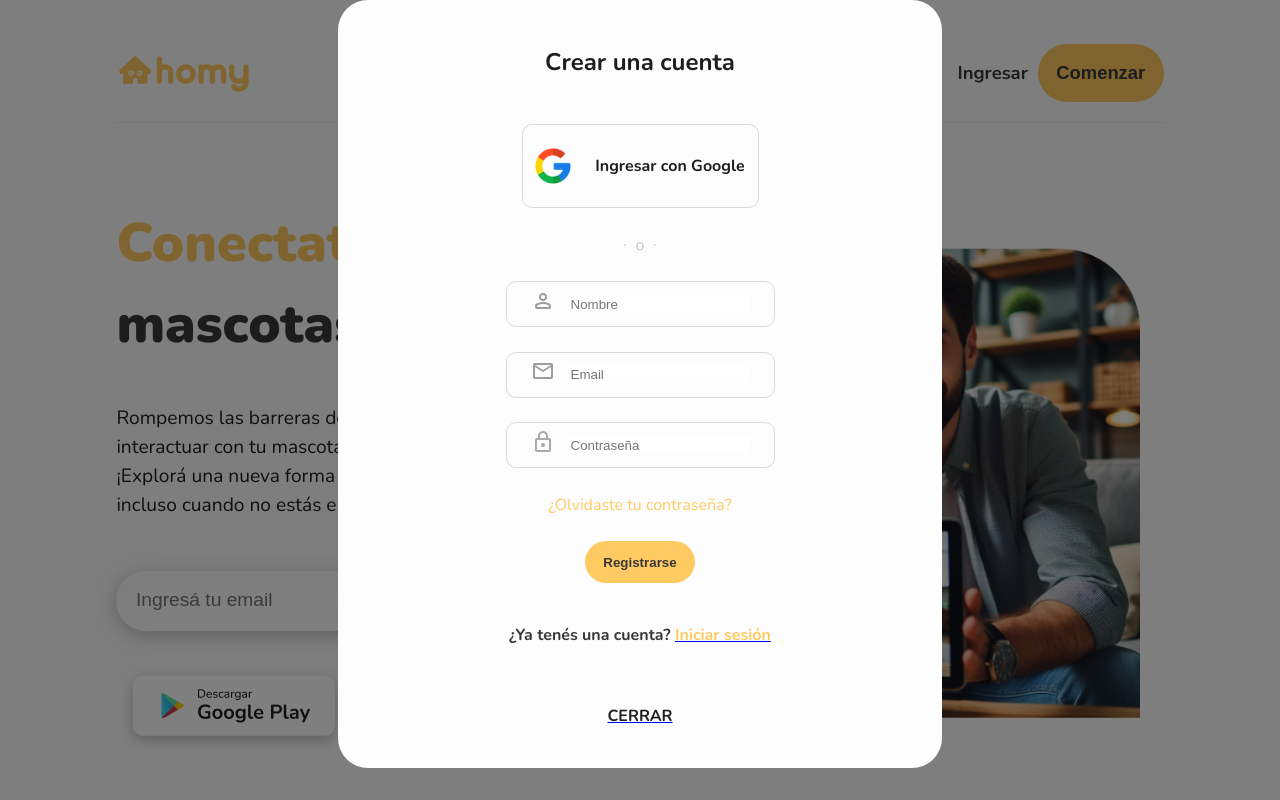
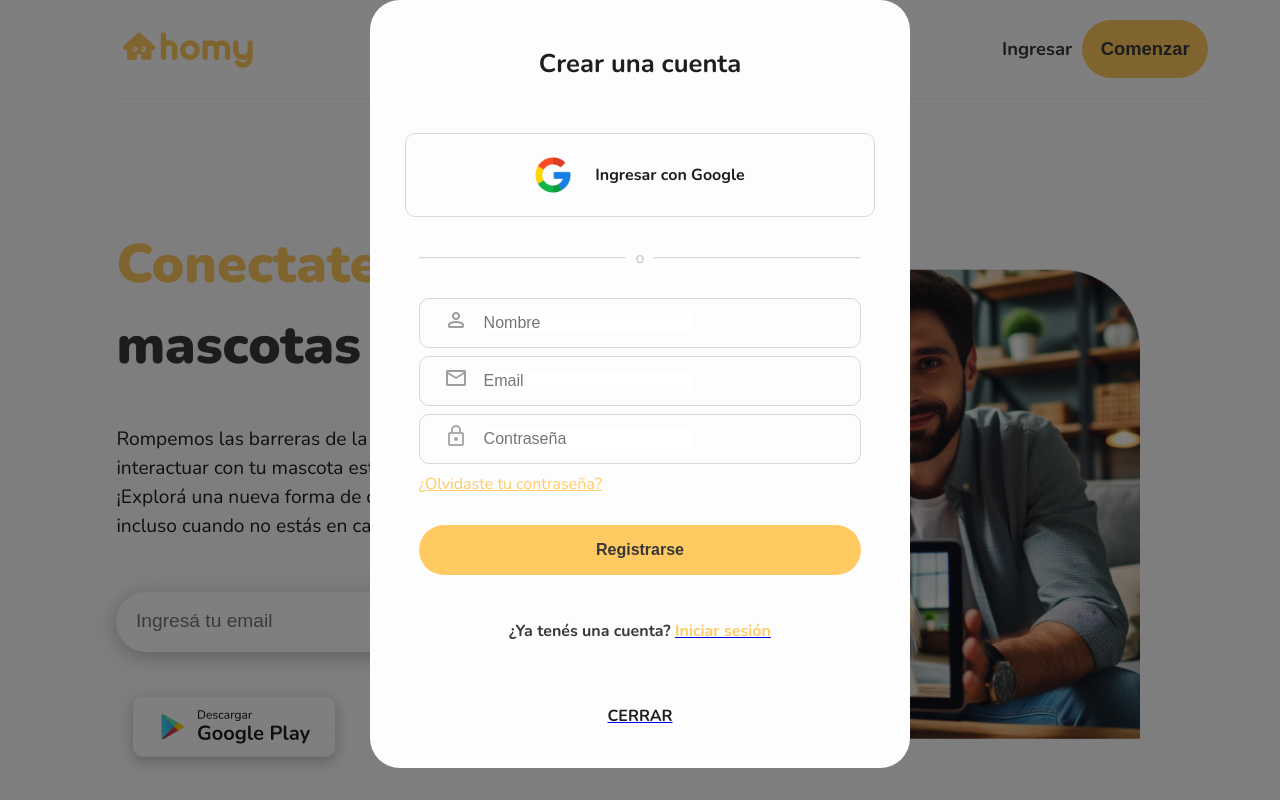
Before and after one commit to jimenabelentorrilla/homy, a React (Vite) app: page /signIn in a window 1280 px wide. Both pictures are taken after a click on the button "Comenzar gratis". Shown: the top 800 px of the page. Built offline with nearby package versions, Linux system fonts and the light colour scheme.

Commit message:
modal y fixed nav

```diff
--- a/src/componentes/Como/Como.css
+++ b/src/componentes/Como/Como.css
@@ -55,7 +55,7 @@
     color:#FFFEF8;
     font-weight: 700;
     background-color: #FFCA61;
-    padding: 1em 1.5em;
+    padding: 0.6em 1em;
     border-radius: 30px;
     border: none;
 }
--- a/src/componentes/Contact/Contact.css
+++ b/src/componentes/Contact/Contact.css
@@ -44,6 +44,11 @@
 }
 
 /***form****/
+.w-fr{
+    max-width: 33.75em;
+    display: block;
+    margin-inline: auto;
+}
 .frame-86{
     width: 100%;
     height: auto;
@@ -65,6 +70,7 @@ form{
     display: flex;
     flex-direction: column;
     justify-content: center;
+    gap:1em;
 }
 .cnt-title{
     font-weight: 500;
--- a/src/componentes/Contact/Contact.jsx
+++ b/src/componentes/Contact/Contact.jsx
@@ -69,15 +69,18 @@ const Form = () => {
 const icons = [
     {
         "id": "1",
-        "icon": IconWp
+        "icon": IconWp,
+        "url": "https:/web.whatsapp.com/"
     },
     {
         "id": "2",
-        "icon": IconIg
+        "icon": IconIg,
+        "url": "https://www.instagram.com/"
     },
     {
         "id": "3",
-        "icon": IconYt
+        "icon": IconYt,
+        "url": "https://www.youtube.com/"
     }
 ]
 
@@ -95,7 +98,7 @@ export const Contact = () => {
                         icons.map(icon => {
                             return (
                                 <div key={icon.id}>
-                                    <a href="#" target="_blank" >
+                                    <a href={icon.url} target="_blank" >
                                         <img src={icon.icon} />
                                     </a>
                                 </div>
@@ -103,11 +106,11 @@ export const Contact = () => {
                     }
                 </div>
                 <div>
-                    <a href="#" className="sp-cn"><span >support@homy.com</span></a>
+                    <a href="https://mail.google.com/" target="_blank" className="sp-cn"><span >support@homy.com</span></a>
                 </div>
             </div>
         </div>
-        <div data-aos="fade-left" data-aos-duration="1500" data-aos-delay="300">
+        <div className="w-fr" data-aos="fade-left" data-aos-duration="1500" data-aos-delay="300">
             <Form />
         </div>
     </div>
--- a/src/componentes/Footer/Footer.jsx
+++ b/src/componentes/Footer/Footer.jsx
@@ -7,15 +7,18 @@ import IconYt from "../../assets/icon-yt-00.png";
 const iconsBl = [
     {
         "id": "1",
-        "icon": IconWp
+        "icon": IconWp,
+        "url": "https://web.whatsapp.com/"
     },
     {
         "id": "2",
-        "icon": IconIg
+        "icon": IconIg,
+        "url": "https://www.instagram.com/"
     },
     {
         "id": "3",
-        "icon": IconYt
+        "icon": IconYt,
+        "url": "https://www.youtube.com/"
     }
 ]
 const footerSections = [
@@ -76,7 +79,7 @@ export const Footer = () => {
                     iconsBl.map(icon => {
                         return (
                             <div key={icon.id} className="icon-ft">
-                                <a href="#" target="_blank" >
+                                <a href={icon.url} target="_blank" >
                                     <img src={icon.icon} />
                                 </a>
                             </div>
--- a/src/componentes/Header/Header.css
+++ b/src/componentes/Header/Header.css
@@ -7,7 +7,7 @@
     width: 85%;
     margin-inline: auto;
     align-items: center;
-    min-height: 45rem;
+    min-height: 60rem;
   }
   .hr-lf{
     display: flex;
@@ -90,7 +90,7 @@
       font-size: 2.2em;
     }
     .hr-text p{
-       font-size: 0.8em;
+       font-size: 0.9em;
     }
     .input, .btn-ip{
       font-size: 0.8em;
@@ -99,7 +99,7 @@
       padding: 0.6em;
     }
     .header{
-      min-height: 32rem;
+      min-height: 45rem;
     }
   }
 
@@ -118,6 +118,9 @@
     }
     .input-cnt{
       padding: 1em;
+    }
+    .header{
+      min-height: 45rem;
     }
   }
 
--- a/src/componentes/Nav/Modal.css
+++ b/src/componentes/Nav/Modal.css
@@ -1,6 +1,6 @@
   /**modal*/
   .mw {
-    max-width: 37.75em;
+    max-width: 33.75em;
     display: block;
     margin-inline: auto;
   }
@@ -12,13 +12,13 @@
     justify-content: space-between;
     align-items: center;
     padding: 1.5em;
-    gap: 0.5em;
     height: 90vh;
   }
 
   .title-tarj {
     color: #1E1E1E;
     font-weight: 700;
+    font-size: 1.6em;
   }
   .cerrar {
     font-weight: 700;
@@ -33,7 +33,7 @@
     justify-content: center;
     align-items: center;
     gap: 1.5em;
-    max-width: 35.25em;
+    width: 90%;
     border-radius: 10px;
     cursor: pointer;
   }
@@ -46,18 +46,28 @@
     flex-direction: row;
     align-items: center;
     gap: 10px;
+    width: 90%;
   }
   .hr-st hr {
-    max-width: 17.8125em;
     color: #C4C4C4;
     opacity: 0.4;
+    width: 100%;
   }
   .hr-st span {
     color:#C4C4C4;
   }
+  .align-start{
+    display: flex;
+    flex-direction: column;
+    width: 90%;
+    align-items: flex-start;
+    gap: 0.5em;
+  }
+  .w-in{
+    width: 100%;
+  }
   .cnt-input {
-    max-width: 34em;
-    min-height: 2.75em;
+    min-height: 3em;
     border-radius: 10px;
     border: 1px solid #D9D9D9;
     gap: 0.875em;
@@ -78,11 +88,16 @@
     color: #FFCA61;
     max-width: 35.25em;
     cursor: pointer;
+    text-decoration: underline 1px solid #FFCA61;
   }
-
+  .w-btn{
+    width: 90%;
+    margin-inline: auto;
+  }
   .btn-rgs {
     background-color: #FFCA61;
     min-height: 3em;
+    width: 100%;
     padding: 1em 1.4em;
     border-radius: 30px;
     color: #383838;
@@ -101,39 +116,10 @@
   }
   .error {
     color:red;
+    font-size: 0.75em;
   }
-
-
-  @media (width < 576px) {
-
+  .btn-google p , .hr-st span,
+  .cnt-input input, .btn-rgs,
+  .span-cont, .color-p-span {
+    font-size: 1em;
   }
-
-  @media (min-width: 576px) and (max-width: 767.99px){
-
-  }
-
-  @media (min-width: 768px) and (max-width: 991.99px){
-
-  }
-
-
-  @media (min-width: 1200px) and (max-width: 1399.98px) {
-
-  }
-  @media (width > 1400px){
-    .title-tarj{
-      font-size: 1.775em;
-    }
-    .btn-google p , .hr-st span{
-      font-size: 1.1em;
-    }
-    .cnt-input input, .btn-rgs{
-      font-size: 1.125em;
-    }
-    .span-cont, .color-p-span{
-      font-size: 1em;
-    }
-    .error{
-      font-size: 0.75em;
-    }
-  }
--- a/src/componentes/Nav/ModalSignIn.jsx
+++ b/src/componentes/Nav/ModalSignIn.jsx
@@ -25,7 +25,8 @@ export const ModalSignIn = ( { onClose, onSignUp }) => {
                 <div className="hr-st">
                     <hr /><span>o</span><hr />
                 </div>
-                <div>
+                <div className="align-start">
+                    <div className="w-in">
                         <div className="cnt-input">
                             <div>
                                 <img src={Mail} />
@@ -40,7 +41,7 @@ export const ModalSignIn = ( { onClose, onSignUp }) => {
                         </div>
                         <small className="error">{errors.email}</small>
                     </div>
-                <div>
+                    <div className="w-in">
                         <div className="cnt-input">
                             <div>
                                 <img src={Lock} />
@@ -58,7 +59,8 @@ export const ModalSignIn = ( { onClose, onSignUp }) => {
                     <div className="span-cont">
                         <span>¿Olvidaste tu contraseña?</span>
                     </div>
-                <div>
+                </div>
+                <div className="w-btn">
                     <button className="btn-rgs">Ingresar con email</button>
                 </div>
                 <div className="color-p-span">
--- a/src/componentes/Nav/ModalSignUp.jsx
+++ b/src/componentes/Nav/ModalSignUp.jsx
@@ -24,7 +24,8 @@ export const ModalSignUp = ({ onClose , onSignIn }) => {
                 <div className="hr-st">
                     <hr /><span>o</span><hr />
                 </div>
-                <div>
+                <div className="align-start">
+                    <div className="w-in">
                         <div className="cnt-input">
                             <div>
                             <img src={Person} />
@@ -39,7 +40,7 @@ export const ModalSignUp = ({ onClose , onSignIn }) => {
                         </div>
                         <small className="error">{errors.userName}</small>
                     </div>
-                <div>
+                    <div className="w-in">
                         <div className="cnt-input">
                             <div>
                                 <img src={Mail} />
@@ -54,7 +55,7 @@ export const ModalSignUp = ({ onClose , onSignIn }) => {
                         </div>
                         <small className="error">{errors.email}</small>
                     </div>
-                <div>
+                    <div className="w-in">
                         <div className="cnt-input">
                             <div>
                                 <img src={Lock} />
@@ -72,7 +73,8 @@ export const ModalSignUp = ({ onClose , onSignIn }) => {
                     <div className="span-cont">
                         <span>¿Olvidaste tu contraseña?</span>
                     </div>
-                <div>
+                </div>
+                <div className="w-btn">
                     <button className="btn-rgs">Registrarse</button>
                 </div>
                 <div className="color-p-span">
--- a/src/componentes/Nav/Nav.css
+++ b/src/componentes/Nav/Nav.css
@@ -1,4 +1,11 @@
 /**Nav*/
+nav{
+  position:fixed;
+  top: 0;
+  width: 100%;
+  background-color: var(--white);
+  z-index: 999;
+}
 .cnt-nav {
     display: flex;
     flex-direction: row;
@@ -87,7 +94,7 @@
       display:flex;
     }
     .ul-flex li, .cnt-flex p, .cnt-flex button{
-      font-size: 1.15em;
+      font-size: 1em;
     }
   }
   @media (min-width: 1200px) and (max-width: 1399.98px) {
--- a/src/componentes/Nav/Nav.jsx
+++ b/src/componentes/Nav/Nav.jsx
@@ -20,6 +20,7 @@ export const Nav = () => {
 
   return (
     <>
+        <nav>
             <div className="cnt-nav" data-aos="fade-down" data-aos-duration="2000" id="nav">
                 <div>
                     <NavLink to="/"><img className="logo" src={Logo}/></NavLink>
@@ -36,11 +37,13 @@ export const Nav = () => {
                     <NavLink to="/signUp"><button onClick={handleOpenSignUp}>Comenzar</button></NavLink>
                 </div>
             </div>
+        </nav>
 
         <Modal
             open={openSignIn}
             aria-labelledby="modal-modal-title"
-            aria-describedby="modal-modal-description">
+            aria-describedby="modal-modal-description"
+            onClose={handleCloseSignIn}>
                 <Box>
                         <ModalSignIn
                             onClose={handleCloseSignIn}
@@ -53,7 +56,8 @@ export const Nav = () => {
         <Modal
             open={openSignUp}
             aria-labelledby="modal-modal-title"
-            aria-describedby="modal-modal-description">
+            aria-describedby="modal-modal-description"
+            onClose={handleCloseSignUp}>
                <Box>
                     <ModalSignUp
                         onClose={handleCloseSignUp}
```
Lines whose indentation alone changed are shown as unchanged.
